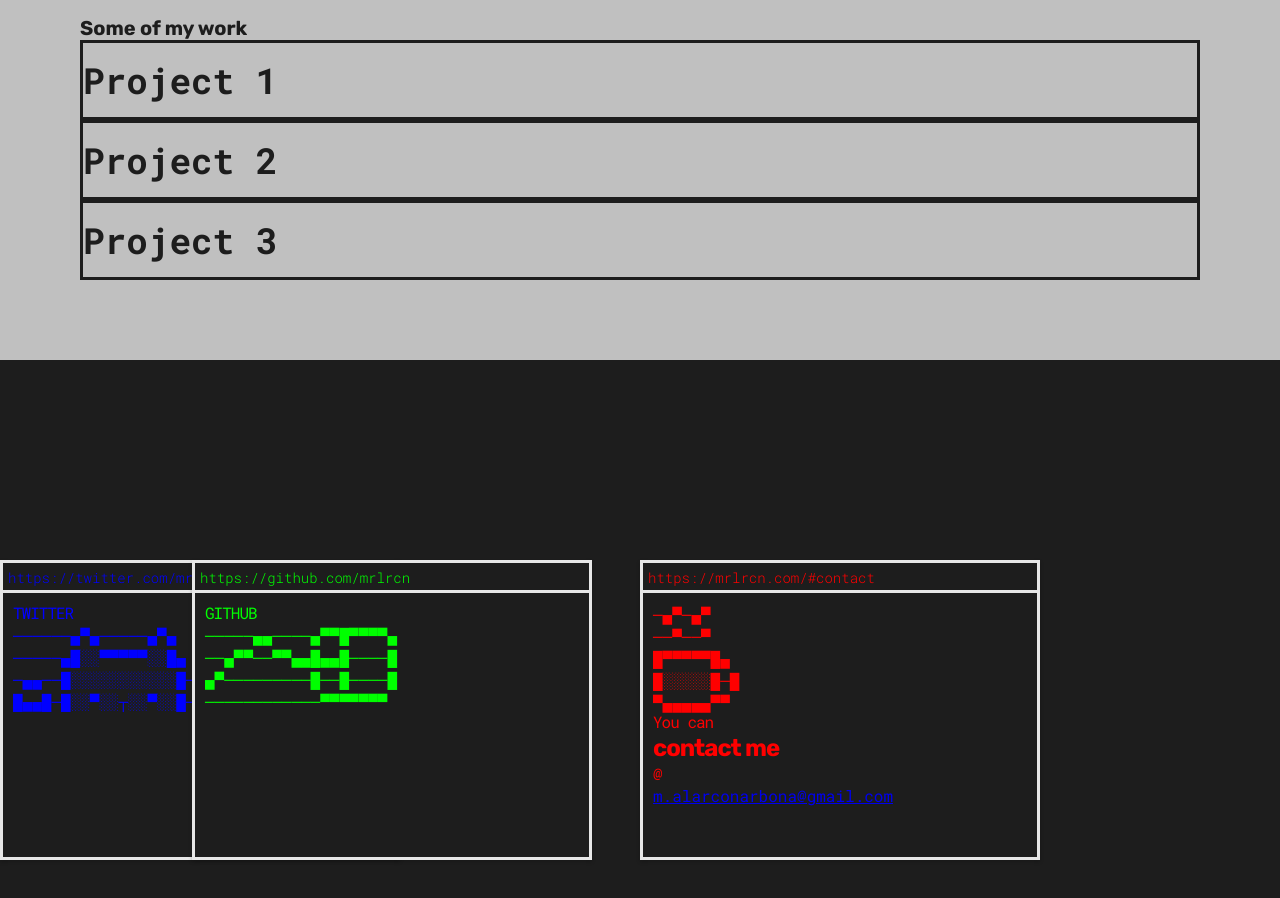
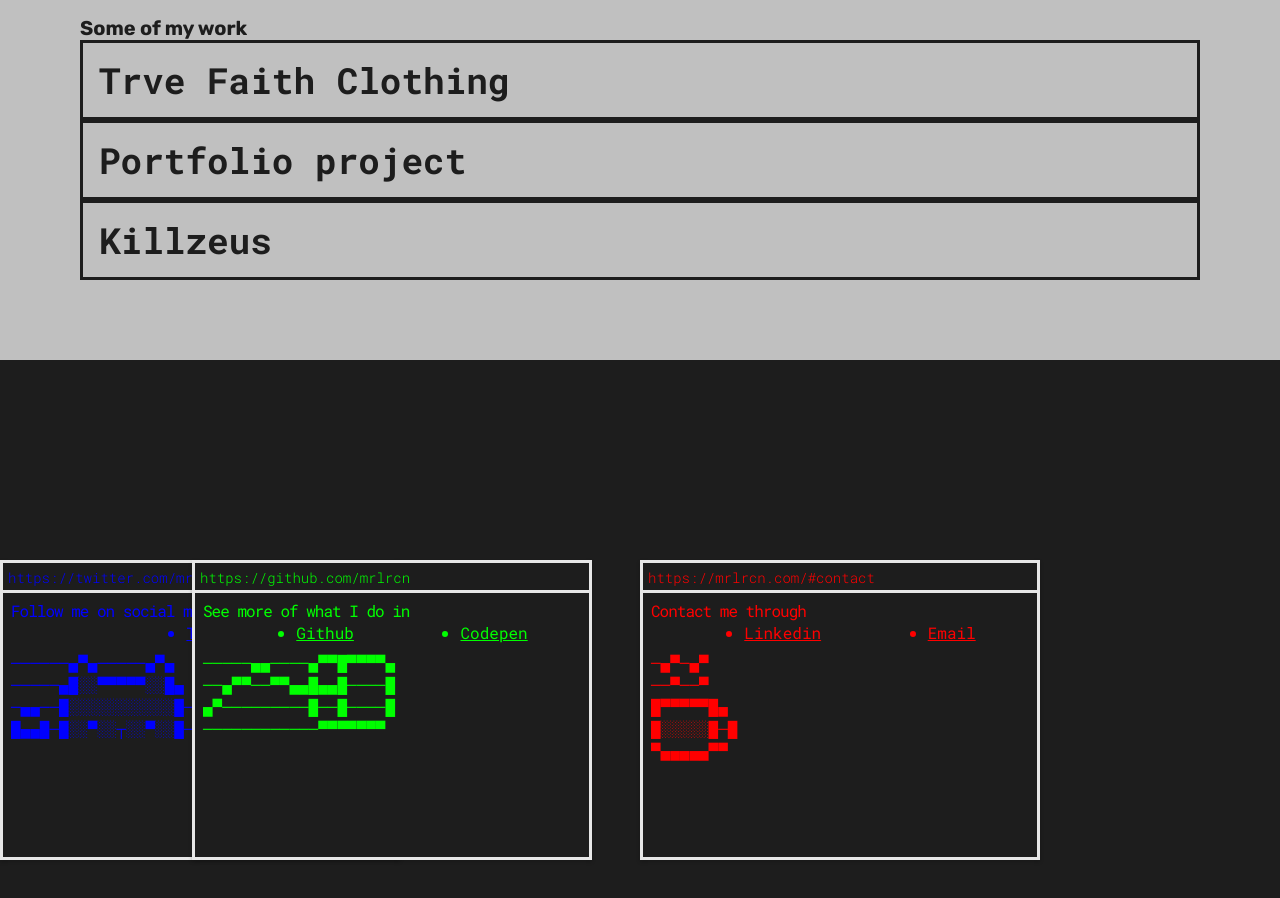
Before and after one commit to mrlrcn/styleguide, a React (Vite) app: page / in a window 1280 px wide. Shown: the part 1560-2458 px from the top of the page. Built offline with nearby package versions, Linux system fonts and the light colour scheme.

Commit message:
:art: fixing structure and format

```diff
--- a/public/projects.json
+++ b/public/projects.json
@@ -8,7 +8,7 @@
         "role": "Project creator, web designer and developer.",
         "tagline": "Branding, web design, and web development of an e-commerce platform for a clothing brand.",
         "tools": ["Wordpress", "PHP", "CSS", "JavaScript", "HTML", "Figma"],
-        "description": "Branding, web design and development of a Woocommerce for a clothing brand.",
+        "description": "A creative project for an e-commerce platform for a clothing brand I helped to develop. Covering all product stages.",
         "projectUrl": "/projects/trvefaith",
         "links": [
             {
@@ -25,14 +25,14 @@
     },
     {
         "id": "about",
-        "title": "About",
+        "title": "About Me",
         "bartitle": "2023-aboutme-project.html",
         "image": "/project-imgs/preview-about.webp",
         "year": "2023",
         "role": "Web designer and developer.",
         "tagline": "My very first website coded entirely on my own.",
         "tools": ["HTML", "CSS", "Javascript", "Figma"],
-        "description": "This project was my first approach to HTML, CSS, and JavaScript. A simple one-page where I talk about myself and experiment with the broad possibilities of CSS. Feel free to visit it, hope you like it!",
+        "description": "My very first approach to HTML, CSS, and JavaScript. A simple one-page where I talk about myself and experiment with the broad possibilities of CSS.",
         "projectUrl": "/projects/aboutme",
         "links": [
             {
@@ -57,7 +57,7 @@
         "role": "Web designer and developer.",
         "tagline": "Landing page for a tarot card game designed by myself.",
         "tools": ["HTML", "CSS", "React", "Figma"],
-        "description": "wip",
+        "description": "Landing page promoting a tarot card game inspired by greek mythology designed by myself.",
         "projectUrl": "/projects/killzeus",
         "links": [
             {
@@ -72,54 +72,7 @@
             }
         ]
     },
-    {
-        "id": "beerpons",
-        "title": "Beer Pons",
-        "bartitle": "2023-beerpons.wp",
-        "image": "/project-imgs/preview-beerpons.webp",
-        "year": "2023",
-        "role": "Web designer and developer.",
-        "tagline": "Branding, web design, and development for a brewery brand.",
-        "tools": ["HTML", "CSS", "React", "Figma"],
-        "description": "wip",
-        "projectUrl": "/projects/beerpons",
-        "links": [
-            {
-                "url": "url a github",
-                "name": "Github",
-                "icon": "github"
-            },
-            {
-                "url": "url a la web",
-                "name": "",
-                "icon": ""
-            }
-        ]
-    },
-    {
-        "id": "asmodea",
-        "title": "Asmodea Gallery",
-        "bartitle": "2023-asmodeagallery.wp",
-        "image": "/project-imgs/preview-asmodea.webp",
-        "year": "2023",
-        "role": "Branding, web designer and developer.",
-        "tagline": "A revisit of an old project I helped to develop.",
-        "tools": ["HTML", "CSS", "React", "Figma"],
-        "description": "wip",
-        "projectUrl": "/projects/beerpons",
-        "links": [
-            {
-                "url": "url a github",
-                "name": "Github",
-                "icon": "github"
-            },
-            {
-                "url": "url a la web",
-                "name": "",
-                "icon": ""
-            }
-        ]
-    },
+
     {
         "id": "eve",
         "title": "Eve and the four guardians",
@@ -129,7 +82,7 @@
         "role": "Concept & story design and development, 3D modeling and rendering, programming.",
         "tagline": "Videogame beta project for a university class.",
         "tools": ["Unreal Engine Blueprint", "C++", "ZBrush", "Photoshop"],
-        "description": "wip",
+        "description": "Videogame demo of an immersive journey about climate change where we were responsible of all stages of game development, from concept art to programming.",
         "projectUrl": "/projecst/eve"
     }
 
--- a/src/App.jsx
+++ b/src/App.jsx
@@ -16,9 +16,7 @@
     <>
     <NoisyOverlay />
 
-
       <Topbar /> {/* Fix: mobile + delete extra topbar imports */}
-
 
     {/* <Link to="/styleguide">Link para Styleguide</Link> */}
 
@@ -30,7 +28,6 @@
           <Route path="*" element={<Error404 />} />
         </Routes>
 
-
     </>
   )
 }
--- a/src/components/AsciiIcons/AsciiIcons.scss
+++ b/src/components/AsciiIcons/AsciiIcons.scss
@@ -1,5 +1,4 @@
 .icon {
-  display: inline-block;
-  width: 32px;
-  height: 32px;
+  display: flex;
+  width: 30px;
 }
--- a/src/components/Card/Card.scss
+++ b/src/components/Card/Card.scss
@@ -26,25 +26,24 @@
   }
 }
 
-.title-bar {
-  width: 100%;
-  height: 30px;
-  border-bottom: 3px solid $color-white;
-  padding: 5px;
+.title {
+  margin: 0;
+  font-weight: $font-weight-light;
+  font-size: $font-size-14;
+
+  &-bar {
+    width: 100%;
+    height: 30px;
+    border-bottom: 3px solid $color-white;
+    padding: 5px;
+  }
 }
 .draggable:hover .title-bar {
   border-color: $color-black;
 }
-.title {
-  margin: 0;
-  font-weight: $font-weight-light;
-  font-size: $font-size-14;
-}
 
 .content {
-  height: calc(100% - 30px);
-  padding: 10px;
-  overflow-y: auto;
+  padding: spacing(xxs);
 }
 
 .red {
@@ -60,7 +59,26 @@
 }
 
 .contact-card {
-  display: flex;
+  &__text {
+  }
+
+  &__list {
+    display: flex;
+    flex-direction: row;
+    margin: 0;
+    padding-bottom: spacing(xxs);
+    justify-content: space-around;
+    &__item {
+      & a {
+        color: inherit;
+      }
+    }
+  }
+
   &__icon {
+    align-self: baseline;
+  }
+
+  &__link {
   }
 }
--- a/src/components/ListView/ListView.scss
+++ b/src/components/ListView/ListView.scss
@@ -6,6 +6,7 @@
   height: spacing(xxxl);
   display: flex;
   align-items: center;
+  padding: spacing(s);
 
   &:hover {
     background-color: $color-blue-dark;
--- a/src/components/Marquee/Marquee.scss
+++ b/src/components/Marquee/Marquee.scss
@@ -11,7 +11,7 @@
   padding-bottom: 1rem;
 
   &:hover {
-    @include mq($bp-small-desktop) {
+    @include mq($bp-tablet) {
       -webkit-text-stroke: 2px $color-green-dark;
       -webkit-text-fill-color: transparent;
       color: transparent;
@@ -37,7 +37,7 @@
   letter-spacing: -5px;
   text-transform: uppercase;
 
-  @include mq($bp-small-desktop) {
+  @include mq($bp-tablet) {
     font-size: $font-size-64;
   }
 }
--- a/src/components/Topbar/Topbar.jsx
+++ b/src/components/Topbar/Topbar.jsx
@@ -31,21 +31,17 @@
 
                   {/* About section Link */}
                   <li className="nav__item">
-                    <a className="nav__link" onClick={closeMenu} href="#aboutme">About</a>
+                    <a className="nav__link" onClick={closeMenu} href="/#aboutme">About</a>
                   </li>
 
                   {/* All Projects View Link */}
                   <li className="nav__item">
-                    <Link className="nav__link" onClick={closeMenu} to='/projects'>Projects</Link>
+                    <Link className="nav__link" onClick={closeMenu} to='/projects'>Work</Link>
                   </li>
 
                   {/* Contact section link */}
                   <li className="nav__item">
-                      <a className="nav__link" onClick={closeMenu} href="#contact">Contact</a>
-                  </li>
-                  {/* JUST FOR TESTING DELETE LATER */}
-                  <li className="nav__item">
-                          <Link className="nav__link" onClick={closeMenu} to='/#contact'>Contact2</Link>
+                      <a className="nav__link" onClick={closeMenu} href="/#contact">Contact</a>
                   </li>
               </ul>
             </nav>
--- a/src/views/404/Error404.jsx
+++ b/src/views/404/Error404.jsx
@@ -9,7 +9,6 @@
     return (
         <>
 
-        <Topbar />
             <div className="error-page content-centered color-white color-bg-blue-dark">
                 <p className="error-page__header p-big color-blue-dark color-bg-white">ERROR 404 NOT FOUND</p>
                 <p>The page you were trying to view does not exist. There could be lots of reasons behind this</p>
--- a/src/views/Home/Home.jsx
+++ b/src/views/Home/Home.jsx
@@ -12,6 +12,7 @@
 import AsciiCat from "../../components/AsciiIcons/AsciiCat"
 import AsciiMouse from "../../components/AsciiIcons/AsciiMouse"
 import AsciiTea from "../../components/AsciiIcons/AsciiTea"
+import { Link } from "react-router-dom"
 
 
 
@@ -33,37 +34,74 @@
             <section className="section section__featuredprojects section-padding" id="featuredprojects">
                 <h6>Some of my work</h6>
                 <ListView
-                    name='Project 1'
+                    name='Trve Faith Clothing'
                 />
 
                 <ListView
-                    name='Project 2'
+                    name='Portfolio project'
                 />
 
                 <ListView
-                    name='Project 3'
+                    name='Killzeus'
                 />
             </section>
 
-            <section className="section section__contact">
+            <section id="contact" className="section section__contact">
 
                 <div style={{ position: 'relative'}}>
                     <Card color="blue"  title="https://twitter.com/mrlrcn">
-                        <p>TWITTER</p>
-                        <AsciiCat />
+                        <p className="contact-card__text">Follow me on social media</p>
+
+                        <ul className="contact-card__list">
+                            <li className="contact-card__list__item">
+                                <Link className="contact-card__link" to="https://twitter.com/" target="_blank">Twitter</Link>
+                            </li>
+                        </ul>
+
+                        <span className="contact-card__icon">
+                            <AsciiCat />
+                        </span>
+
                     </Card>
 
                     <Card color="green"  y="15" title="https://github.com/mrlrcn">
 
-                    <p>GITHUB</p>
-<AsciiMouse />
+                        <p className="contact-card__text">See more of what I do in</p>
+
+                        <ul className="contact-card__list">
+                            <li className="contact-card__list__item">
+                                <Link className="contact-card__link" to="https://twitter.com/" target="_blank">Github</Link>
+                            </li>
+
+                            <li className="contact-card__list__item">
+                                <Link className="contact-card__link" to="https://twitter.com/" target="_blank">Codepen</Link>
+                            </li>
+                        </ul>
+
+                        <span className="contact-card__icon">
+                            <AsciiMouse />
+                        </span>
+
                     </Card>
 
                     <Card color="red" x="30" y="50" title="https://mrlrcn.com/#contact">
-                    <AsciiTea />
-                        <p>You can <span><h5>contact me</h5></span> @</p>
 
-                        <a className="contact-card__link" href="mailto:m.alarconarbona@gmail.com" target="_blank">m.alarconarbona@gmail.com</a>
+                        {/* <a className="contact-card__link" href="mailto:m.alarconarbona@gmail.com" target="_blank" rel="noopener noreferrer">m.alarconarbona@gmail.com</a> */}
+
+                        <p className="contact-card__text">Contact me through</p>
+
+                        <ul className="contact-card__list">
+                            <li className="contact-card__list__item">
+                                <Link className="contact-card__link" to="https://twitter.com/" target="_blank">Linkedin</Link>
+                            </li>
+                            <li className="contact-card__list__item">
+                                <Link className="contact-card__link" to="https://twitter.com/" target="_blank">Email</Link>
+                            </li>
+                        </ul>
+
+                        <span className="contact-card__icon">
+                            <AsciiTea />
+                        </span>
 
                     </Card>
                 </div>
--- a/src/views/Projects/Projects.jsx
+++ b/src/views/Projects/Projects.jsx
@@ -23,8 +23,6 @@
     return (
         <>
 
-        <Topbar />
-
         <section className="section-projects section-padding" id="allprojects">
 
         {jsonData.map(item => (
```
Also changed, not shown: src/components/Topbar/Topbar.scss (+5 -5 lines).
